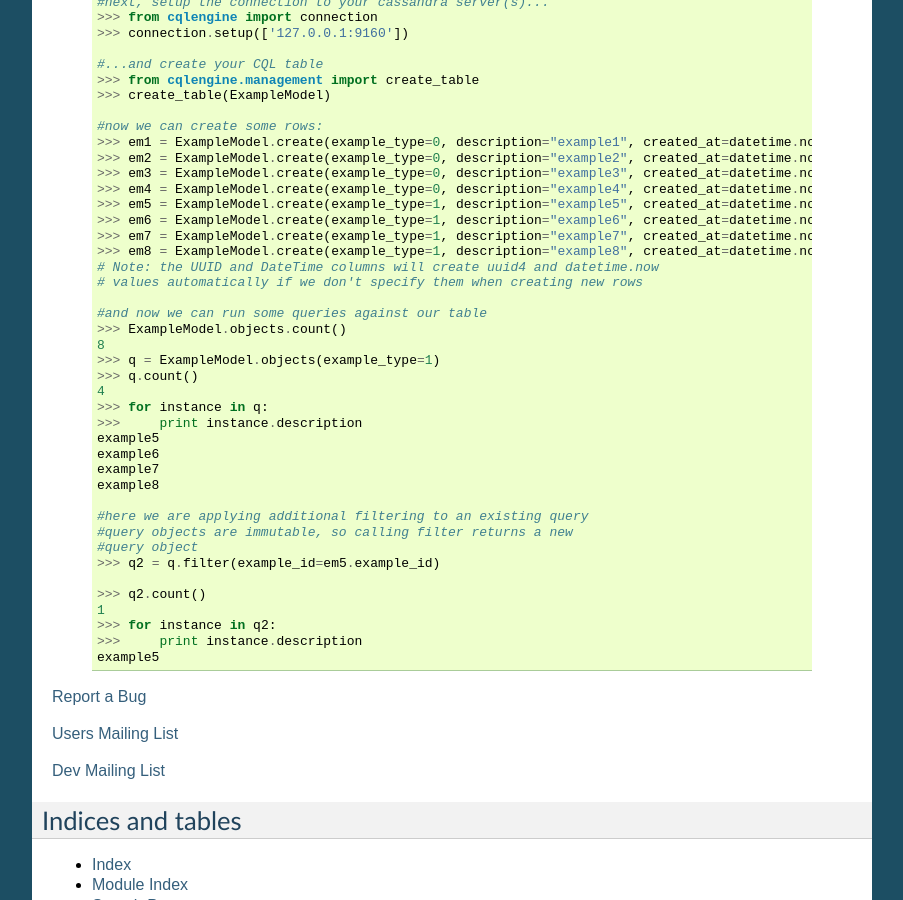
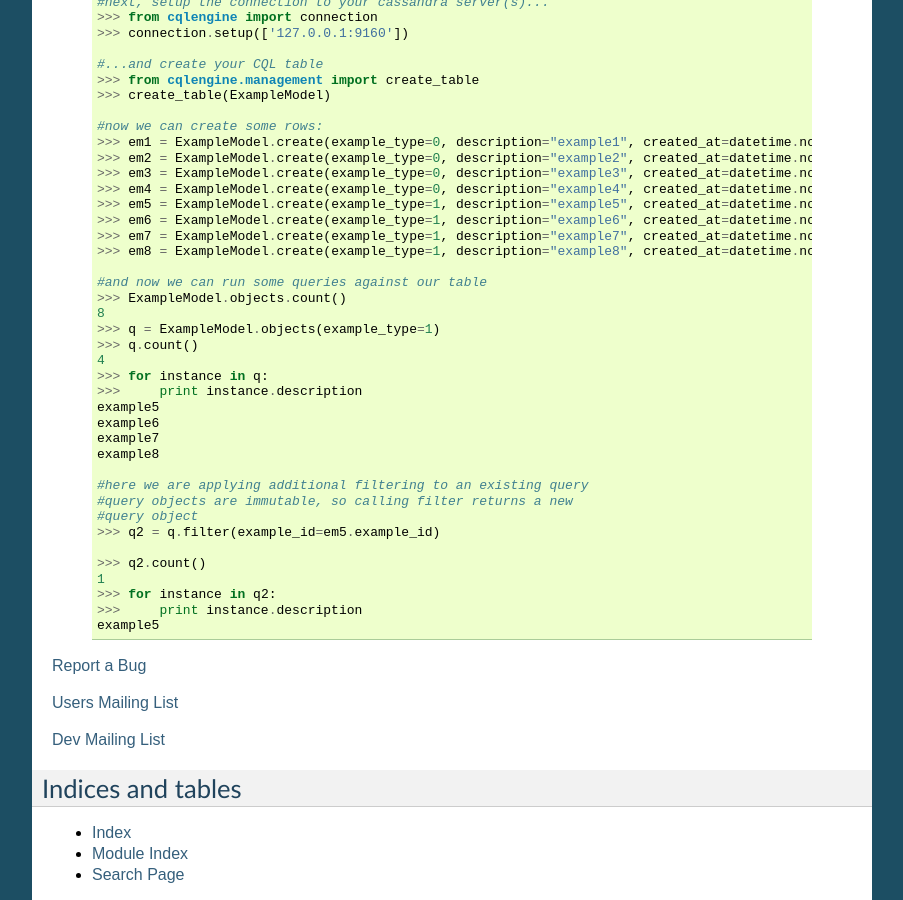
Before and after one commit to datastax/python-driver, a Sphinx documentation site: the page built from docs/index.rst, in a window 1280 px wide and 900 px high, scrolled down 1279 px. Shown: the whole window, without its empty margins (198-1101 px from the left). Built offline with Sphinx 7.4.7, drawn with Linux system fonts in a browser that asks for light colours; formulas are drawn with MathJax 3.

Commit message:
removing other references to auto defaults and ids from the docs

```diff
--- a/docs/index.rst
+++ b/docs/index.rst
@@ -58,8 +58,6 @@ Getting Started
         >>> em6 = ExampleModel.create(example_type=1, description="example6", created_at=datetime.now())
         >>> em7 = ExampleModel.create(example_type=1, description="example7", created_at=datetime.now())
         >>> em8 = ExampleModel.create(example_type=1, description="example8", created_at=datetime.now())
-        # Note: the UUID and DateTime columns will create uuid4 and datetime.now
-        # values automatically if we don't specify them when creating new rows
 
         #and now we can run some queries against our table
         >>> ExampleModel.objects.count()
--- a/docs/topics/models.rst
+++ b/docs/topics/models.rst
@@ -41,7 +41,7 @@ The Person model would create this CQL table:
 Columns
 =======
 
-    Columns in your models map to columns in your CQL table. You define CQL columns by defining column attributes on your model classes. For a model to be valid it needs at least one primary key column (defined automatically if you don't define one) and one non-primary key column.
+    Columns in your models map to columns in your CQL table. You define CQL columns by defining column attributes on your model classes. For a model to be valid it needs at least one primary key column and one non-primary key column.
 
     Just as in CQL, the order you define your columns in is important, and is the same order they are defined in on a model's corresponding table.
 
```
Also changed, not shown: README.md (+0 -2 lines).
